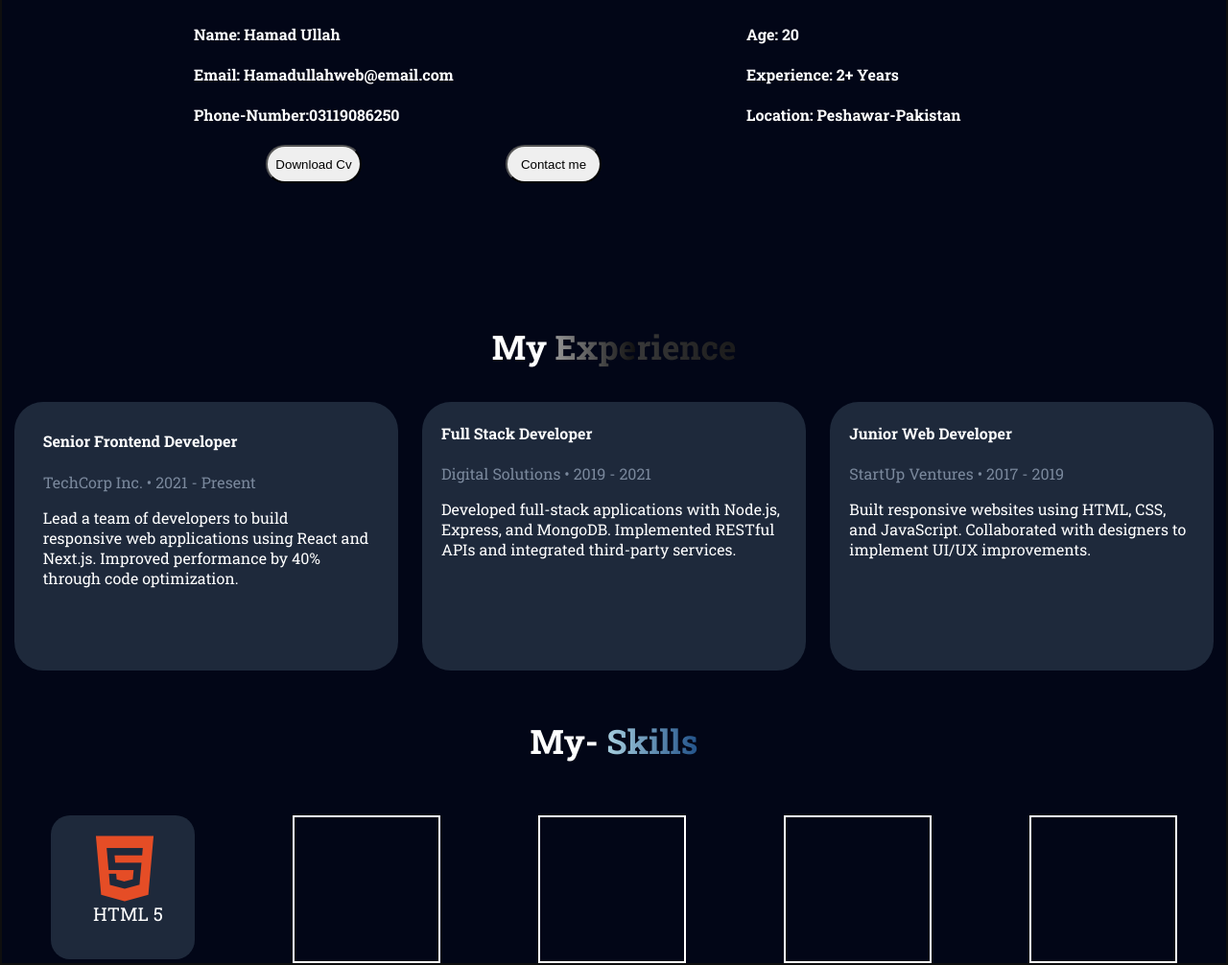
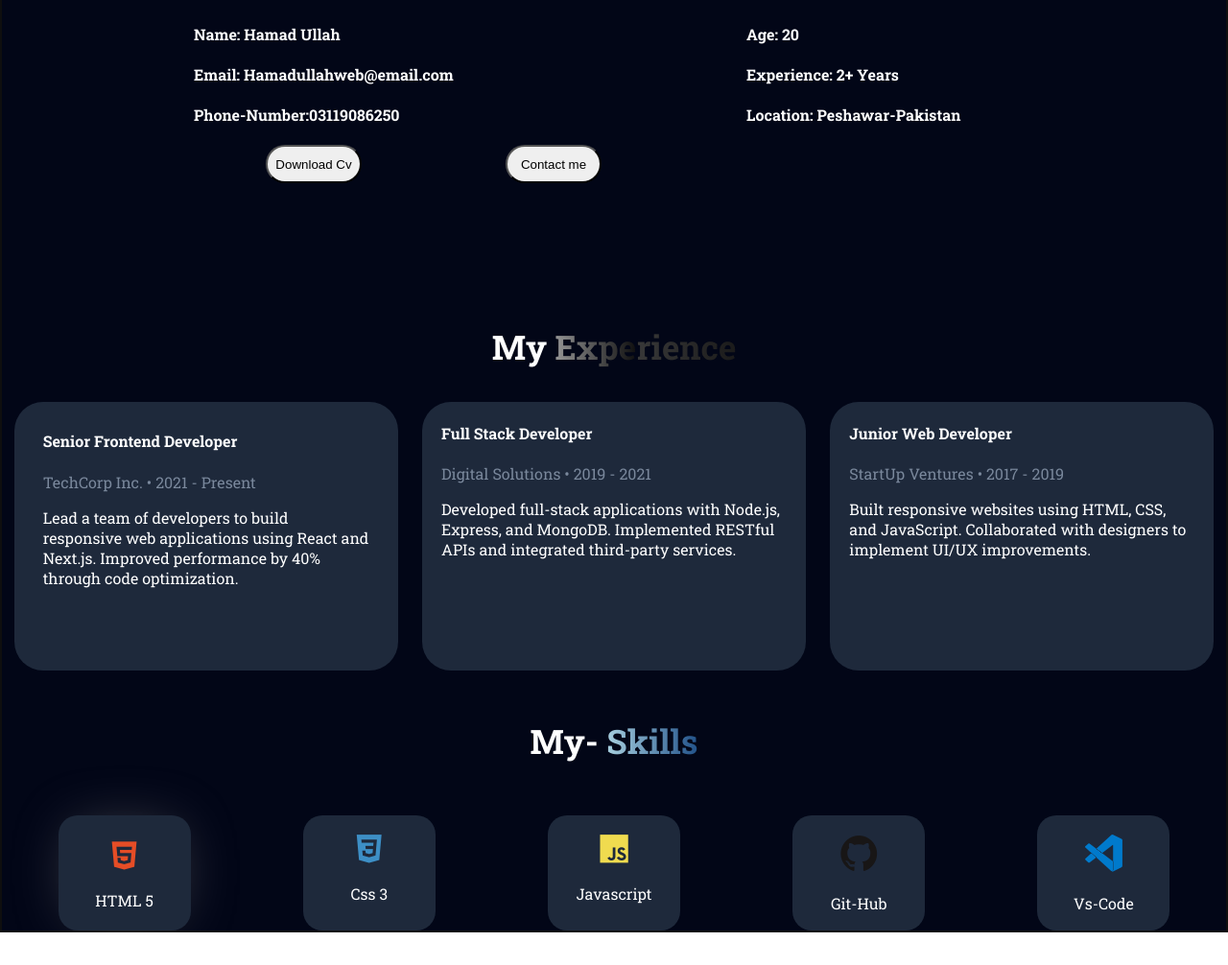
Before and after one commit to hamadullah-hm/Portfolio, a plain HTML site: page index.html in a window 1280 px wide. Shown: the part 791-1797 px from the top of the page at 96% size. After the commit the page ends 1763 px from the top, so only its background shows below. Drawn offline with nearby package versions, Linux system fonts and the light colour scheme.

Commit message:
portfolio

```diff
--- a/index.html
+++ b/index.html
@@ -25,7 +25,7 @@
     <!--Home Section-->
     <div class="container">
         <div class="box">
-            <h1 id="home">Hello, Me <span class="Me">Hamad Ullah</span></h1>
+            <h1 class="data">Hello, <span class="Me">Me Hamad Ullah</span></h1>
             <h2>Fronted Developer</h2>
             <p>
                 I am a Web Development student at SMIT. I enjoy building responsive and user-friendly websites using
@@ -116,17 +116,41 @@
                     <div class="boxes-container">
                         <div class="boxy1">
                             <div class="html-icon">
-                                <i class="devicon-html5-plain colored" style="font-size: 70px;">
+                                <i class="devicon-html5-plain colored">
 
                                 </i>
                                 <br>
-                                 <span class="html-span">HTML 5</span>
+                                <span class="html-span">HTML 5</span>
                             </div>
                         </div>
-                        <div class="boxy2"></div>
-                        <div class="boxy3"></div>
-                        <div class="boxy4"></div>
-                        <div class="boxy5"></div>
+                        <div class="boxy2">
+                            <div class="html-icon2">
+                                <i class="devicon-css3-plain colored"></i>
+                                <br>
+                                <span class="css-icon">Css 3</span>
+                            </div>
+                        </div>
+                        <div class="boxy3">
+                            <div class="html-icon3">
+                                <i class="devicon-javascript-plain colored"></i>
+                                <br>
+                                <span class="JavaScript-icon">Javascript</span>
+                            </div>
+                        </div>
+                        <div class="boxy4">
+                            <div class="git-icon">
+                                <i class="devicon-github-original colored"></i>
+                                <br>
+                                <span class="github">Git-Hub</span>
+                            </div>
+                        </div>
+                        <div class="boxy5">
+                            <div class="vscode-icon">
+                                <i class="devicon-vscode-plain "> </i>
+                                <br>
+                                <span class="vscode">Vs-Code</span>
+                            </div>
+                        </div>
                     </div>
                 </div>
 
--- a/style.css
+++ b/style.css
@@ -1,6 +1,20 @@
 @import url('https://fonts.googleapis.com/css2?family=Roboto+Slab:wght@100..900&display=swap');
-@import
-url("https://cdn.jsdelivr.net/gh/devicons/devicon@latest/devicon.min.css");
+@import url("https://cdn.jsdelivr.net/gh/devicons/devicon@latest/devicon.min.css");
+
+@keyframes myAnimation {
+    from {
+        transform: translateX(-40px);
+        opacity: 0;
+    }
+
+    to {
+        transform: translateX(0);
+        opacity: 1;
+    }
+}
+
+
+
 body {
     margin: 0;
     padding: 0;
@@ -78,6 +92,14 @@ body {
 }
 
 .Me {
+    animation-name: myAnimation;
+    animation-duration: 2.7s;
+    animation-timing-function: cubic-bezier(0.42, 0, 0.58, 1);
+    animation-delay: 1s;
+    animation-iteration-count: 2;
+    animation-direction: normal;
+    animation-fill-mode: none;
+    animation-play-state: running;
     color: orange;
 }
 
@@ -358,58 +380,165 @@ body {
 }
 
 .boxy1 {
-     background-color: #1E293B;
+    background-color: #1E293B;
     box-sizing: border-box;
+
     border-radius: 20px;
     margin-top: 20px;
-    border:#e5e7eb;
-    width: 150px;
-    height: 150px;
+    border: #e5e7eb;
+    width: 138px;
+    height: 120px;
+}
+
+.boxy1 {
+    box-shadow: 0px -1px 60px -15px rgba(148, 144, 144, 0.45);
+    /* background-color: rgba(255, 255, 255, 1); */
+    /* border-radius: 47px; */
 }
 
 .boxy2 {
+    box-sizing: border-box;
+    background-color: #1E293B;
+    border-radius: 20px;
     margin-top: 20px;
-    border: 2px solid white;
-    width: 150px;
-    height: 150px;
+    border: #e5e7eb;
+    width: 138px;
+    height: 120px;
 }
 
+
 .boxy3 {
+    box-sizing: border-box;
+    background-color: #1E293B;
     margin-top: 20px;
-    border: 2px solid white;
-    width: 150px;
-    height: 150px;
+    border: #e5e7eb;
+    border-radius: 20px;
+    width: 138px;
+    height: 120px;
 }
 
 .boxy4 {
+    box-sizing: border-box;
+    background-color: #1E293B;
     margin-top: 20px;
-    border: 2px solid white;
-    width: 150px;
-    height: 150px;
+    border: #e5e7eb;
+    border-radius: 20px;
+    width: 138px;
+    height: 120px;
 }
 
 .boxy5 {
+    box-sizing: border-box;
+    background-color: #1E293B;
     margin-top: 20px;
-    border: 2px solid white;
-    width: 150px;
-    height: 150px;
+    border: #e5e7eb;
+    border-radius: 20px;
+    width: 138px;
+    height: 120px;
 }
 
 /* Box1 Html Icon */
-.devicon-html5-plain{
-    margin-left: 42px;
+.devicon-html5-plain {
+    display: block;
+    text-align: center;
+}
+
+.devicon-html5-plain {
+    font-size: 30px;
 }
 
 
-.html-icon{
+
+.html-icon {
     /* font-size: larger; */
     /* margin-left: 29px; */
-    margin-top: 20px;
+    padding-top: 27px;
     /* color: orange; */
 }
 
-.html-span{
-    margin-left: 44px;
+.html-span {
+    /* margin-left: 30px; */
+    display: block;
+    text-align: center;
     color: white;
-    font-size: larger;
+    font-size: medium;
 }
+
+/* Html Icon2 Box */
+
+.html-icon2 {
+    padding-top: 20px;
+
+}
+
+/* .devicon-css3-plain {
+    font-size: 30px;
+} */
+
+
+
+.devicon-css3-plain {
+    display: block;
+    text-align: center;
+    font-size: 30px;
+
+}
+
+
+.css-icon {
+    display: block;
+    text-align: center;
+    color: white;
+    font-size: medium;
+}
+
+/* javsript Icon Box3 */
+
+
+.devicon-javascript-plain {
+    font-size: 30px;
+    display: block;
+    text-align: center;
+    padding-top: 20px;
+
+}
+
+.JavaScript-icon {
+    display: block;
+    text-align: center;
+    color: white;
+    font-size: medium;
+}
+
+/* Git Hub-icon-Box */
+.devicon-github-original {
+    display: block;
+    text-align: center;
+    color: #181717;
+    font-size: 40px;
+    padding-top: 20px;
+}
+
+.github {
+    display: block;
+    text-align: center;
+    color: white;
+    font-size: medium;
+}
+
+/* Vs-Code Icon Box5 */
+
+.devicon-vscode-plain {
+    display: block;
+    text-align: center;
+    color: #007ACC;
+    font-size: 40px;
+    padding-top: 20px;
+}
+
+.vscode {
+    display: block;
+    text-align: center;
+    color: white;
+    font-size: medium;
+}
```
